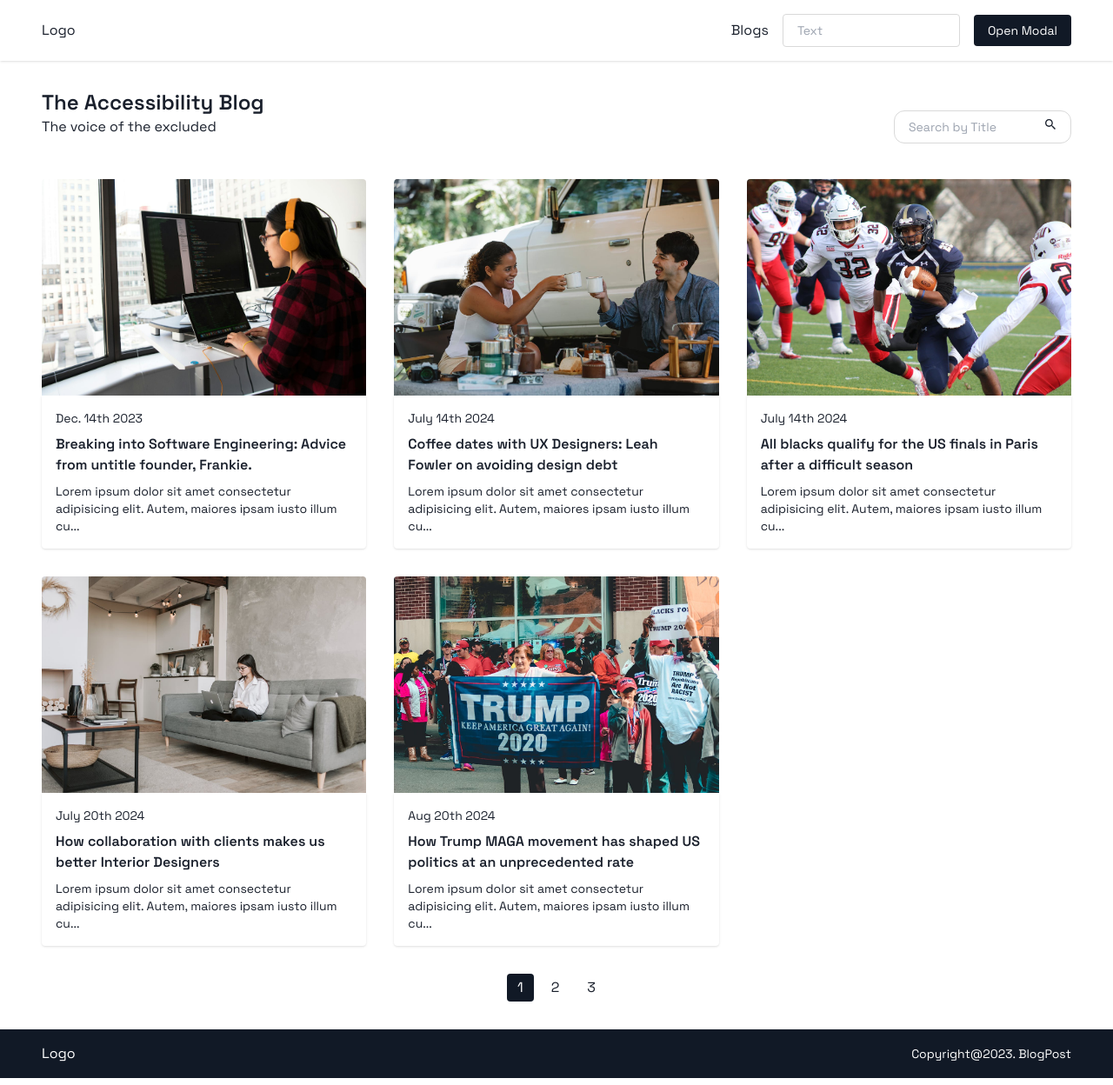
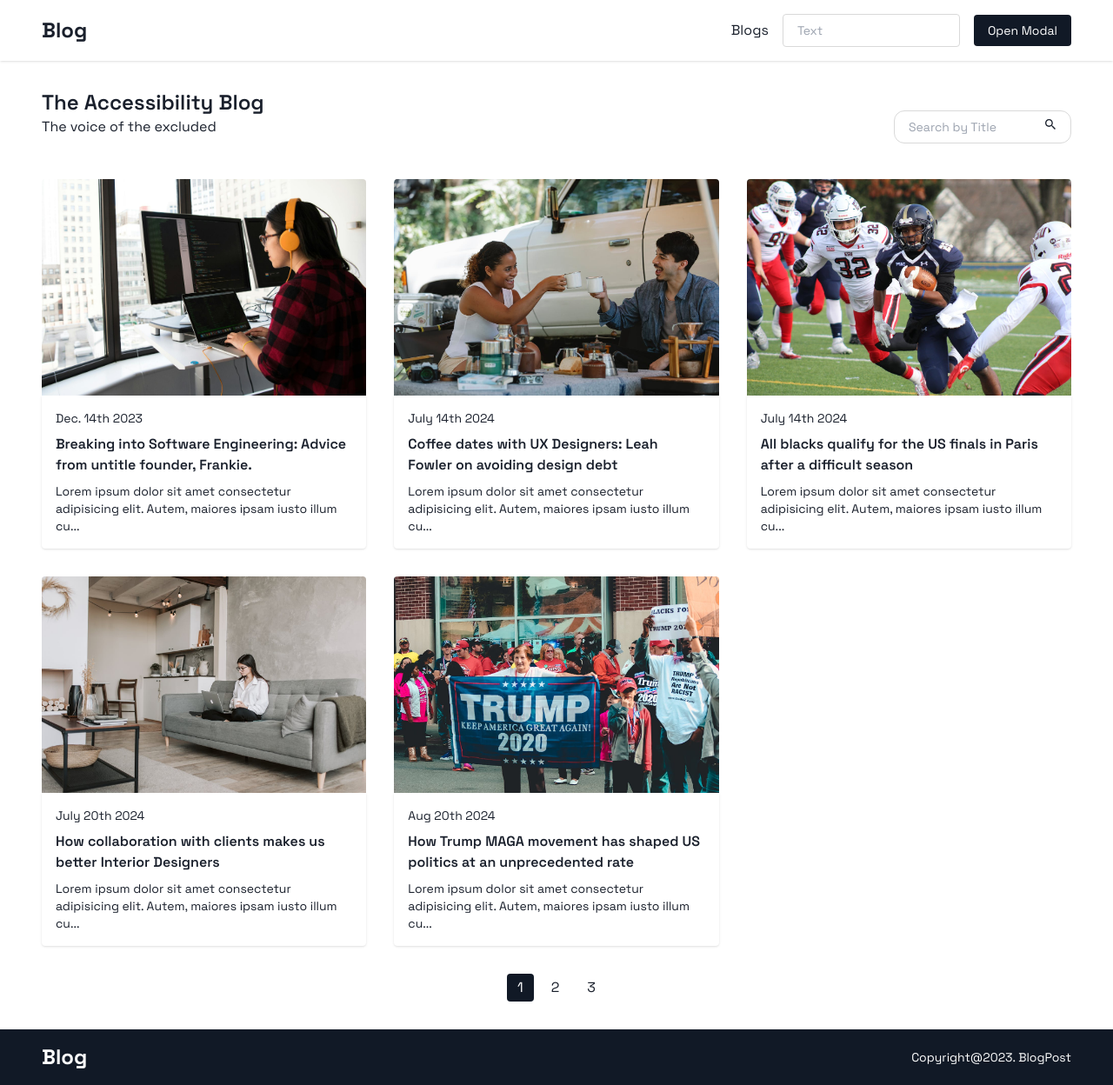
Before and after one commit to Marcos8060/blog_test, a Next.js app: page / in a window 1280 px wide. Shown: the whole page at 87% size. Built offline with nearby package versions, Linux system fonts and the light colour scheme.

Commit message:
made minor changes

```diff
--- a/src/components/footer.tsx
+++ b/src/components/footer.tsx
@@ -1,16 +1,17 @@
-import React from 'react'
+import Link from "next/link";
+import React from "react";
 
 const Footer = () => {
   return (
-    <section className='bg-primary text-white sm:px-12 px-4 py-4 flex items-center justify-between'>
-        <div>
-            <h1>Logo</h1>
-        </div>
-        <div>
-            <p className='text-sm'>Copyright@2023. BlogPost</p>
-        </div>
+    <section className="bg-primary text-white sm:px-12 px-4 py-4 flex items-center justify-between">
+      <Link href="/">
+        <h1 className="text-2xl font-bold">Blog</h1>
+      </Link>
+      <div>
+        <p className="text-sm">Copyright@2023. BlogPost</p>
+      </div>
     </section>
-  )
-}
+  );
+};
 
-export default Footer
+export default Footer;
--- a/src/components/header.tsx
+++ b/src/components/header.tsx
@@ -1,12 +1,13 @@
 import React from 'react'
 import CreateBlogModal from './create-blog-modal'
+import Link from 'next/link'
 
 const Header = () => {
   return (
     <section className='bg-white shadow flex items-center justify-between sm:px-12 px-4 py-4'>
-        <div>
-            <h1>Logo</h1>
-        </div>
+        <Link href="/">
+            <h1 className='text-2xl font-bold'>Blog</h1>
+        </Link>
         <div className='flex gap-4 items-center justify-around'>
             <div>
                 <h1>Blogs</h1>
--- a/src/pages/blogDetail/[id].tsx
+++ b/src/pages/blogDetail/[id].tsx
@@ -24,7 +24,7 @@
             {blogItem?.title}
           </h1>
           <p className="text-center text-sm mt-2">{blogItem?.pub_date}</p>
-          <div className="md:block hidden relative overflow-hidden cursor-pointer">
+          <div className="relative overflow-hidden cursor-pointer">
             <div
               className="absolute inset-0 bg-gradient-to-t from-primary to-transparent overflow-hidden"
               style={{ zIndex: 1 }}
@@ -34,8 +34,8 @@
               src={blogItem?.img}
               alt=""
             />
-            <div className="absolute text-white bottom-8 z-10 px-4">
-              <h4 className="mb-4 text-4xl font-bold">{blogItem?.title}</h4>
+            <div className="absolute text-white bottom-2 z-10 px-4">
+              <h4 className="mb-4 md:text-4xl text-2xl font-bold">{blogItem?.title}</h4>
             </div>
           </div>
           <p className="text-sm">{blogItem?.description}</p>
```
